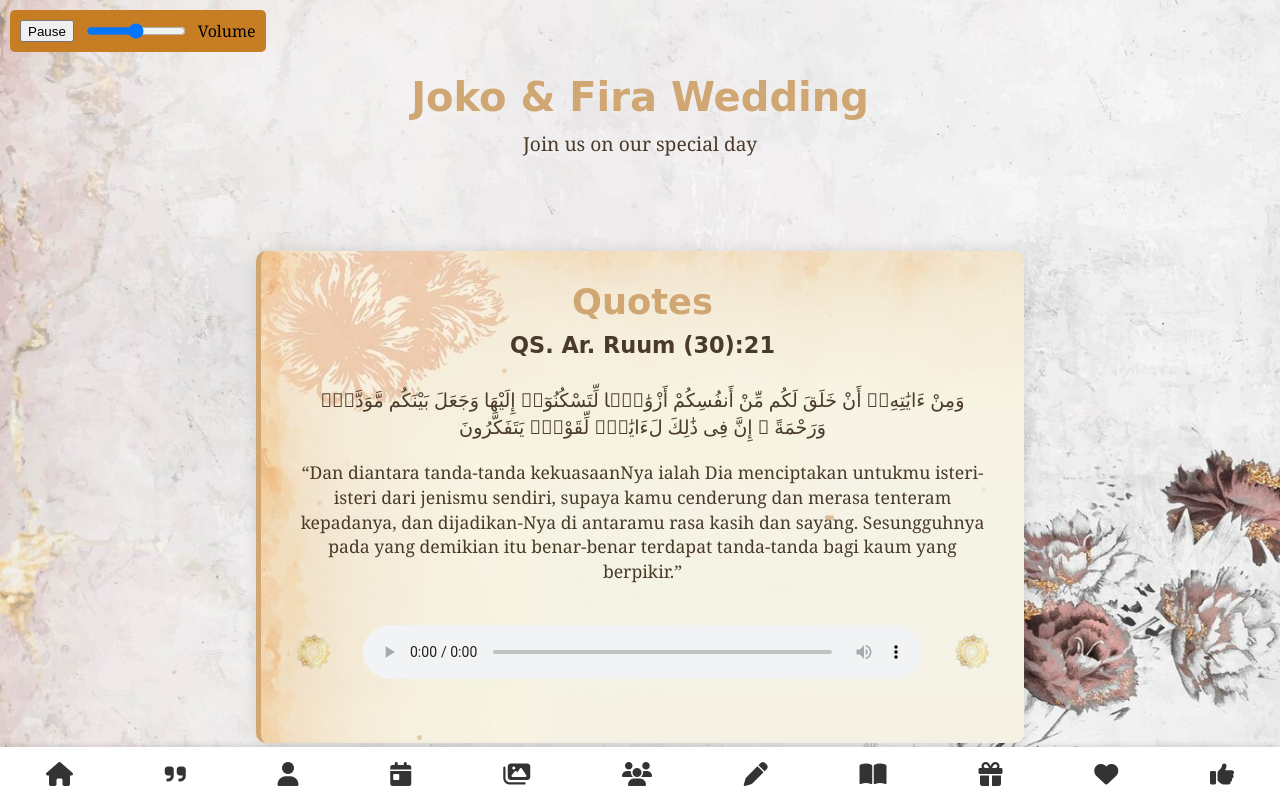
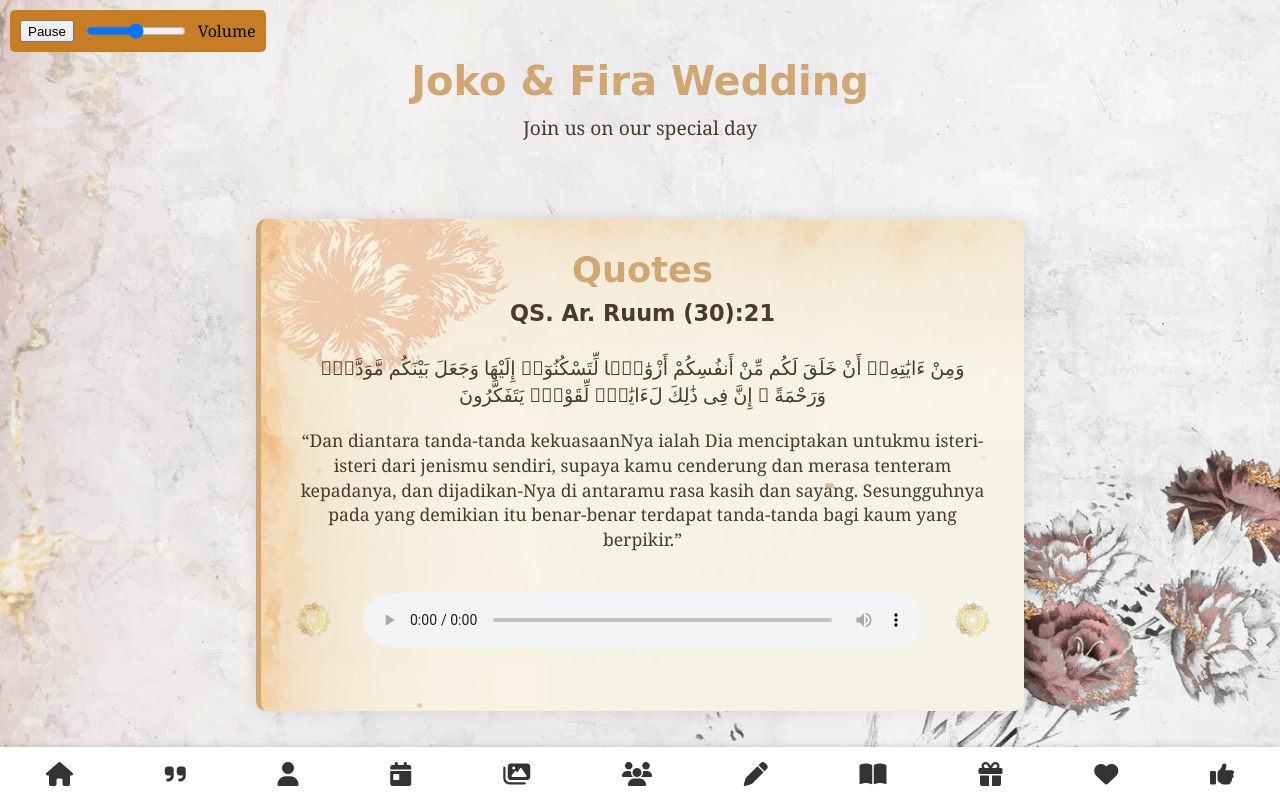
Before and after one commit to kyybogor/Undangan_RizkySaputro_Vintage, a plain HTML site: page index.html in a window 1280 px wide. Both pictures are taken after a click on the button "BUKA UNDANGAN". Shown: the top 799 px of the page. Drawn offline with Linux system fonts and the light colour scheme.

Commit message:
style.css

```diff
--- a/style.css
+++ b/style.css
@@ -330,7 +330,7 @@ body {
 
 .header {
     text-align: center;
-    padding: 4em 0;
+    padding: 3em 0;
     color: #d0a672;
 }
 
```
